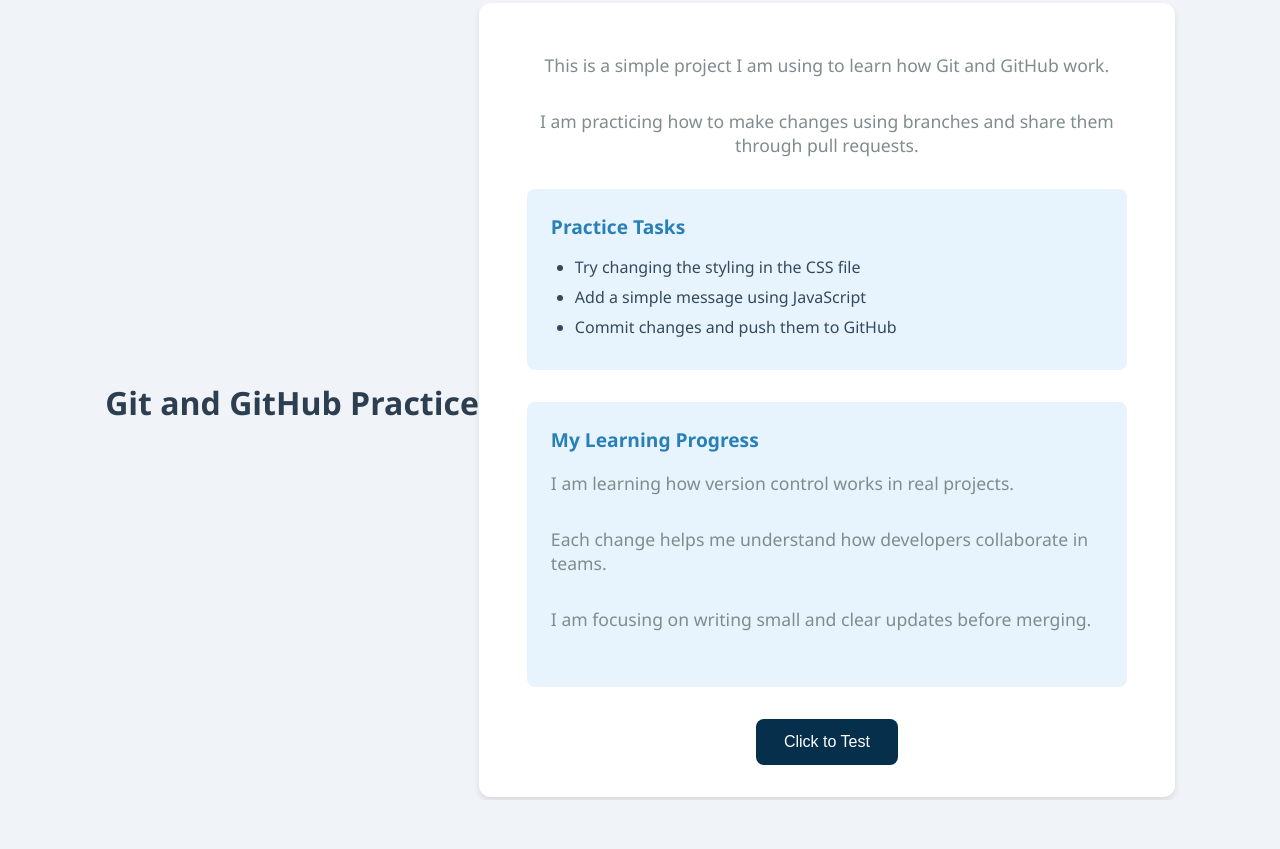
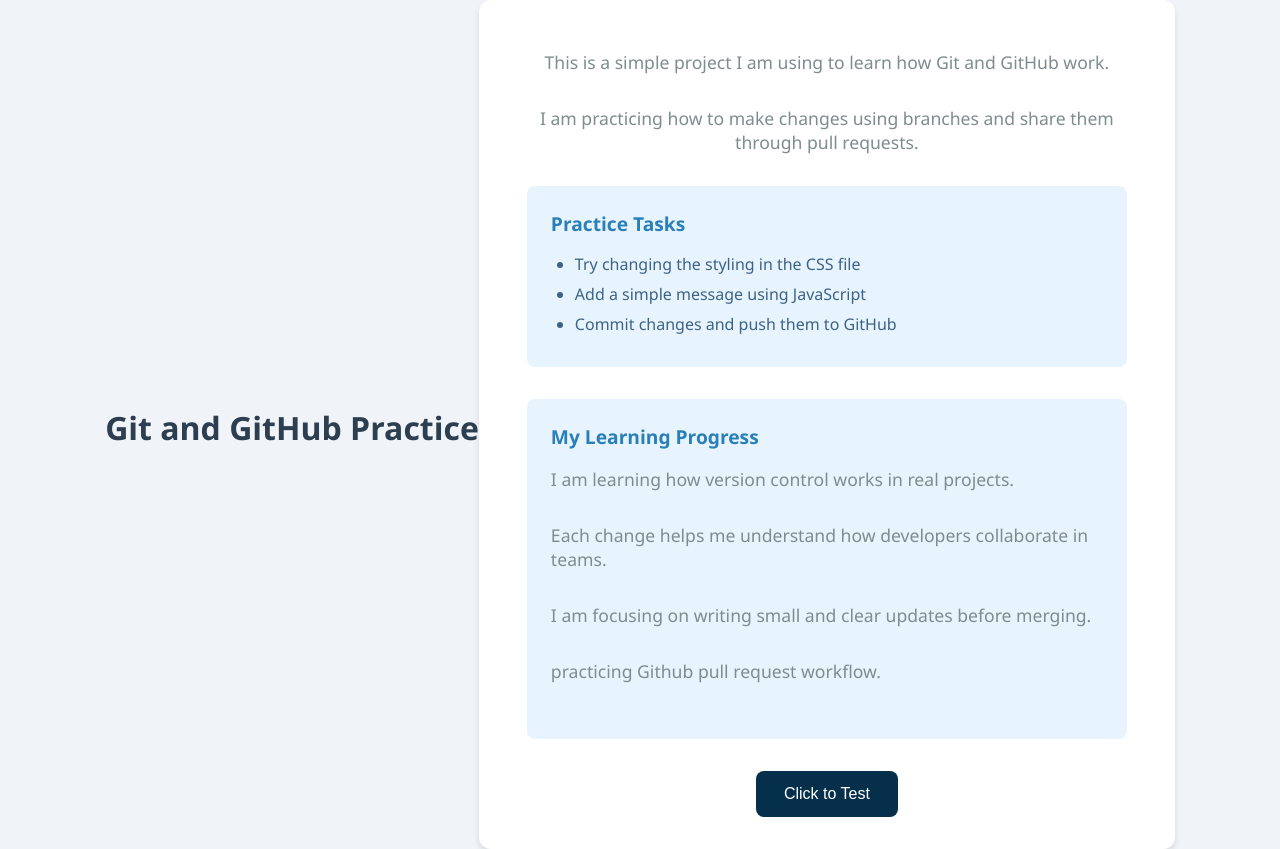
Before and after one commit to Gichohhilda/team-git-workflow, a plain HTML site: page index.html in a window 1280 px wide. Before the commit the page ends 800 px from the top, so only its background shows below. Drawn offline with Linux system fonts and the light colour scheme.

Commit message:
Added minor updates to the project files

```diff
--- a/index.html
+++ b/index.html
@@ -33,6 +33,8 @@
             <p>Each change helps me understand how developers collaborate in teams.</p>
 
             <p>I am focusing on writing small and clear updates before merging.</p>
+
+            <P>practicing Github pull request workflow.</P>
         </div>
 
         <button>Click to Test</button>
--- a/script.js
+++ b/script.js
@@ -2,6 +2,7 @@
     const actionBtn = document.getElementById("action-btn");
 
     actionBtn.addEventListener("click", () => {
+        // update the test
         alert("Button clicked! This is part of my Git practice.");
     });
 });
--- a/style.css
+++ b/style.css
@@ -53,7 +53,7 @@
 .task-section ul {
     margin: 0;
     padding-left: 1.5rem;
-    color: #34495e;
+    color: #3c6288;
 }
 
 .task-section li {
```
